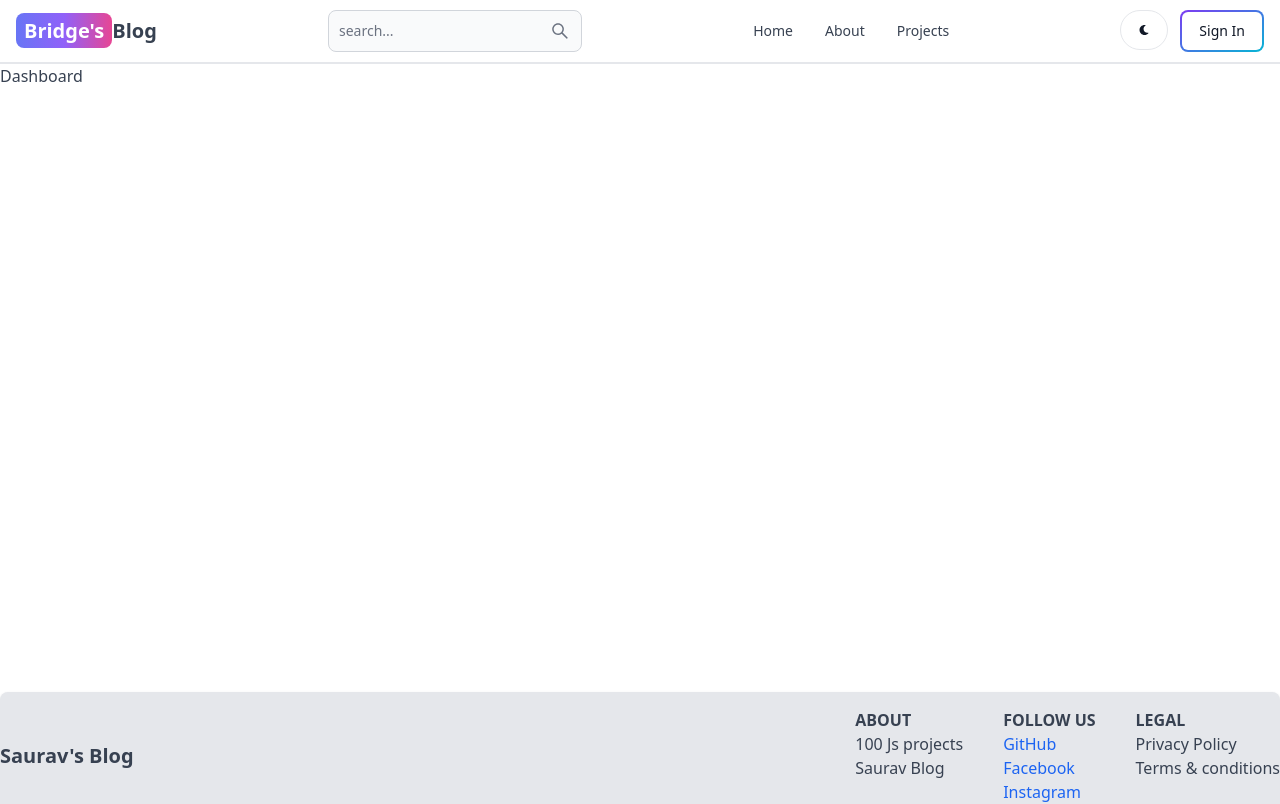
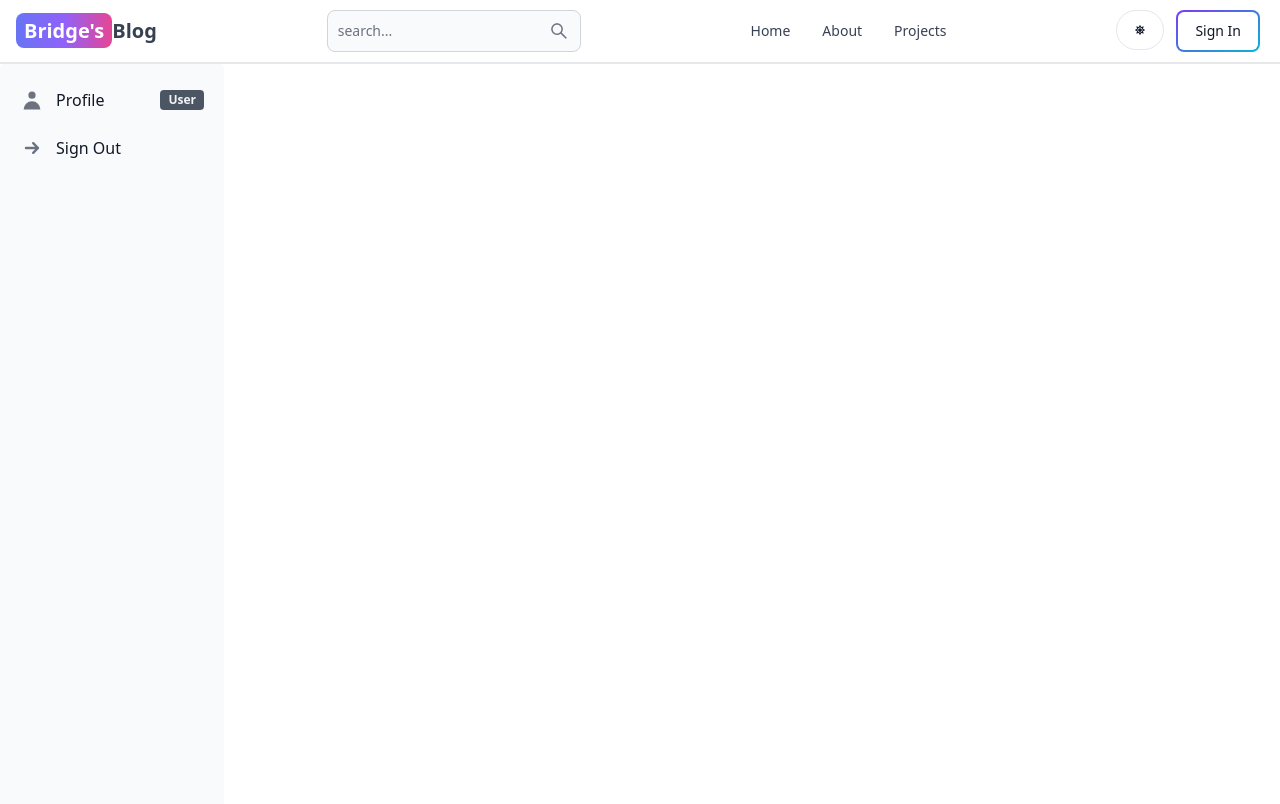
Before and after one commit to Saurav-Raj18/Mern_blog, a React (Vite) app in the folder client/: page /dashboard in a window 1280 px wide. Shown: the top 804 px of the page. Built offline with nearby package versions, Linux system fonts and the light colour scheme.

Commit message:
complete sidebar

```diff
--- a/client/src/App.jsx
+++ b/client/src/App.jsx
@@ -8,6 +8,7 @@ import About from './pages/About'
 import Header from './components/Header'
 import Projects from './pages/Projects'
 import FooterCmp from './components/FooterCmp'
+import PrivateRoute from './components/PrivateRoute'
 const App = () => {
   return (
     <BrowserRouter>
@@ -15,7 +16,9 @@ const App = () => {
         <Routes>
          <Route path="/" element={<Home/>}/>
          <Route path="/about" element={<About/>}/>
-         <Route path="/dashboard" element={<Dashboard/>}/>
+         <Route element={<PrivateRoute/>}>
+             <Route path="/dashboard" element={<Dashboard/>}/>
+         </Route>
          <Route path="/sign-up" element={<SignUp/>}/>
          <Route path="/sign-in" element={<SignIn/>}/>
          <Route path='/projects'element={<Projects/>}/>
--- /dev/null
+++ b/client/src/components/DashProfile.jsx
@@ -0,0 +1,9 @@
+import React from 'react'
+
+const DashProfile = () => {
+  return (
+    <div>DashProfile</div>
+  )
+}
+
+export default DashProfile
--- /dev/null
+++ b/client/src/components/Dashsidebar.jsx
@@ -0,0 +1,31 @@
+import React, { useEffect, useState } from 'react'
+import { Sidebar } from 'flowbite-react';
+import { HiArrowSmRight, HiTable, HiUser, HiViewBoards } from 'react-icons/hi';
+import { Link, useLocation} from 'react-router-dom';
+const Dashsidebar = () => {
+  const location = useLocation()
+  const [tab, setTab] = useState('')
+  useEffect(() => {
+    const urlParams = new URLSearchParams(location.search)
+    const tabFromUrl = urlParams.get('tab')
+    setTab(tabFromUrl)
+  }, [location.search])
+  return (
+    <Sidebar className='w-full md:w-56'>
+      <Sidebar.Items>
+        <Sidebar.ItemGroup>
+         <Link to='/dashboard?tab=profile'>
+          <Sidebar.Item href="#" active={tab==='profile'} icon={HiUser} label={'User'} labelColor='dark'>
+            Profile
+          </Sidebar.Item>
+          </Link>
+          <Sidebar.Item href="#" icon={HiArrowSmRight} className="cursor-pointer">
+            Sign Out
+          </Sidebar.Item>
+        </Sidebar.ItemGroup>
+      </Sidebar.Items>
+    </Sidebar>
+  )
+}
+
+export default Dashsidebar
--- a/client/src/components/Header.jsx
+++ b/client/src/components/Header.jsx
@@ -3,13 +3,14 @@ import React, { useState } from 'react';
 import { Link,useLocation } from 'react-router-dom';
 import { Avatar, Button, Dropdown, Navbar, TextInput } from 'flowbite-react';
 import { AiOutlineSearch } from 'react-icons/ai';
-import { FaMoon } from 'react-icons/fa'
+import { FaMoon,FaSun } from 'react-icons/fa'
 import {useDispatch, useSelector } from 'react-redux';
 import { toggleTheme } from '../redux/theme/themeSlice';
 const Header = () => {
     const path=useLocation().pathname;
     const currentUser=useSelector((state)=>state.user)
     const dispatch=useDispatch();
+    const {theme}=useSelector((state)=>state.theme);
     //console.log(currentUser.currentUser.profilePicture);
     return (
         <Navbar className='border-b-2'>
@@ -26,19 +27,19 @@ const Header = () => {
                 <AiOutlineSearch />
             </Button>
 
-            <div className='flex gap-3 md:order-2'>
+            <div className='flex gap-3 md:order-2 mr-1'>
                 <Button className='w-12 h-10 hidden sm:inline' color='gray' pill onClick={()=>dispatch(toggleTheme())}>
-                    <FaMoon />
+                    {theme==='light'?<FaSun/>:<FaMoon/>}
                 </Button>
 
                 {currentUser.currentUser ?(
-                    <Dropdown arrowIcon={false} inline label={<Avatar rounded  alt='user' img={currentUser.profilePicture} />}>
+                    <Dropdown  arrowIcon={false} inline label={<Avatar rounded  alt='user' img={currentUser.profilePicture} />}>
                        <Dropdown.Header>
                          <span className='block text-sm'>{currentUser.currentUser.username}</span>
                          <span className='block text-sm font-medium truncate '>{currentUser.currentUser.email}</span>
                        </Dropdown.Header>
 
-                       <Link to={'/dashboard?tab=profiel'}>
+                       <Link to={'/dashboard?tab=profile'}>
                          <Dropdown.Item>Profile</Dropdown.Item>
                        </Link>
 
--- /dev/null
+++ b/client/src/components/PrivateRoute.jsx
@@ -0,0 +1,11 @@
+import React from 'react'
+import {  useSelector } from 'react-redux'
+import { Outlet,Navigate } from 'react-router-dom'
+
+const PrivateRoute = () => {
+    const currentUser=useSelector(state=>state.user)
+    console.log(currentUser)
+    return currentUser?<Outlet/>:<Navigate to='/sign-in'/>
+}
+
+export default PrivateRoute
--- a/client/src/components/ThemeProvider.jsx
+++ b/client/src/components/ThemeProvider.jsx
@@ -4,7 +4,7 @@ const ThemeProvider = ({children}) => {
     const { theme } = useSelector(state => state.theme)
     return (
         <div className={theme}>
-            <div className='bg-white text-gray-700 dark:text-gray-200 dark:bg-[rgb(16,23,42)]'>
+            <div className='bg-white text-gray-700 dark:text-gray-200 dark:bg-[rgb(16,23,42)] min-h-screen'>
                 {children}
             </div>
         </div>
--- a/client/src/pages/Dashboard.jsx
+++ b/client/src/pages/Dashboard.jsx
@@ -1,8 +1,33 @@
-import React from 'react'
+import React, { useEffect, useState } from 'react'
+import { useLocation } from 'react-router-dom'
+import Dashsidebar from '../components/Dashsidebar'
+import DashProfile from '../components/DashProfile'
+const Dashboard = () => {
+  const location = useLocation()
+  const [tab, setTab] = useState('')
 
-const Dashboard = () => {
+  //console.log(location)
+
+  useEffect(() => {
+    const urlParams = new URLSearchParams(location.search)
+    const tabFromUrl = urlParams.get('tab')
+    setTab(tabFromUrl)
+    //console.log(tabFromUrl)
+  }, [location.search])
+
   return (
-    <div className='min-h-[600px]'>Dashboard</div>
+    <div className='min-h-screen flex md:flex-row flex-col'>
+      {/*sidebar*/}
+      <div className='md:w-56'>
+        <Dashsidebar />
+      </div>
+
+      {/*profile*/}
+      {tab === 'profile' &&
+          <DashProfile/>
+      }
+
+    </div>
   )
 }
 
--- a/client/src/pages/SignIn.jsx
+++ b/client/src/pages/SignIn.jsx
@@ -13,7 +13,7 @@ const SignIn = () => {
   const navigate = useNavigate();
   const dispatch = useDispatch();
   const { loading, error } = useSelector((state) => state.user)
-  console.log(error)
+ // console.log(error)
   const handleSubmit = async (e) => {
     e.preventDefault();
     if (!username || !password) {
```
